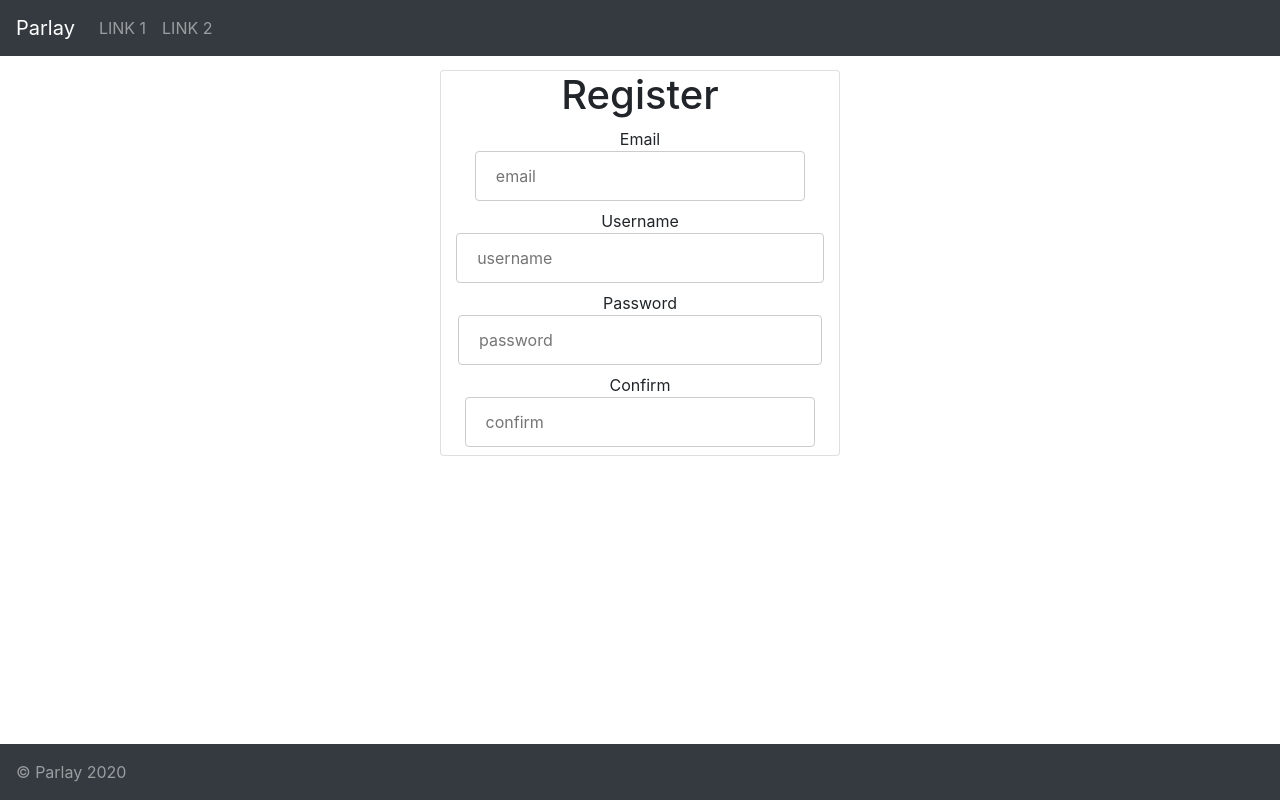
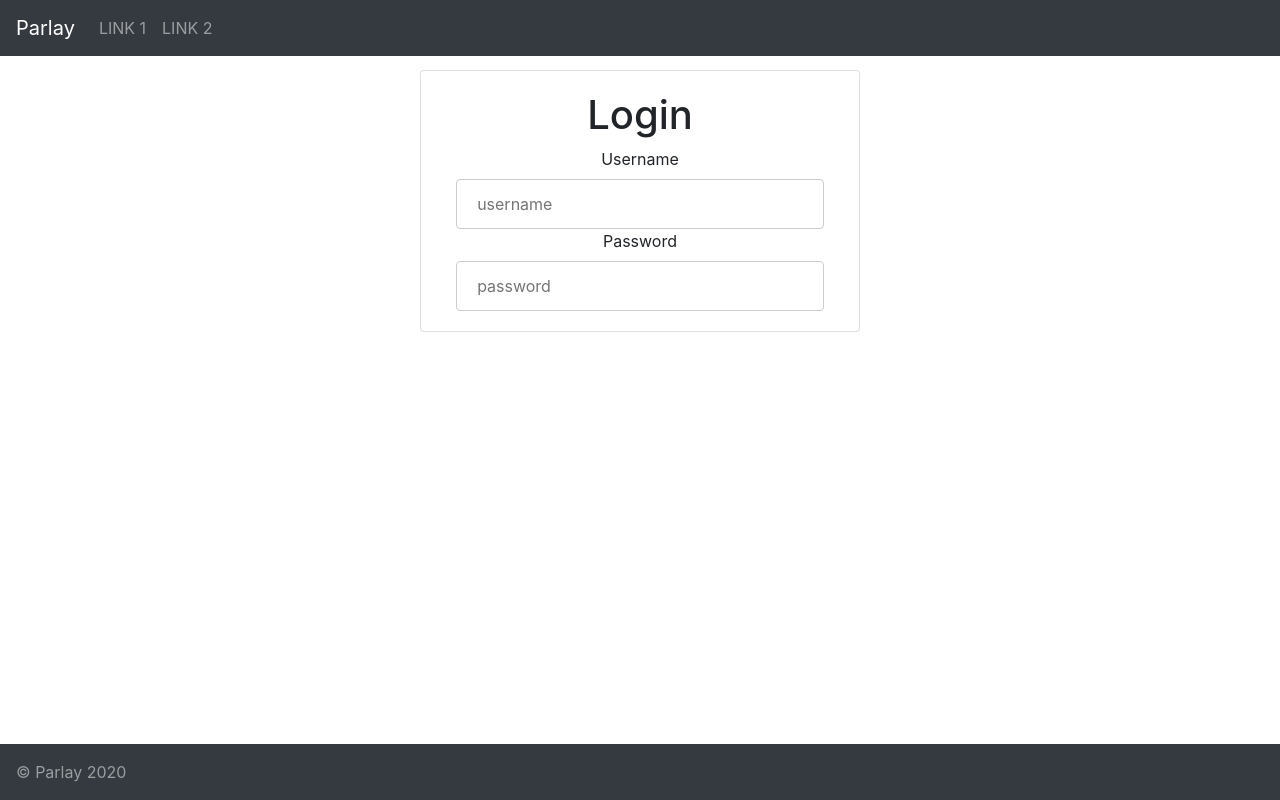
Before and after one commit to briandidthat/parlay, a React (Create React App) app: page /auth in a window 1280 px wide. Built offline with nearby package versions, Linux system fonts and the light colour scheme.

Commit message:
fix form sizing

```diff
--- a/src/Components/Authentication/index.js
+++ b/src/Components/Forms/index.js
@@ -1,8 +1,8 @@
 import React from "react";
-import { Formik, Form } from "formik";
-import { CustomField } from "../Input";
+import { Formik, Form, Field } from "formik";
 import { RegisterSchema, LoginSchema } from "../../utils/Validation";
 import { Col, Container, Row } from "react-bootstrap";
+import "./style.css";
 
 export function LoginForm() {
   return (
@@ -15,7 +15,7 @@ export function LoginForm() {
         actions.setSubmitting(false);
       }}
     >
-      {() => (
+      {({ errors, touched }) => (
         <Container fluid style={{ textAlign: "center" }}>
           <Form>
             <Row>
@@ -25,24 +25,30 @@ export function LoginForm() {
             </Row>
             <Row>
               <Col>
-                <CustomField
-                  className="field"
+                <label htmlFor="username">Username</label>
+                <Field
                   name="username"
-                  component={CustomField}
                   placeholder="username"
-                  type="username"
+                  type="text"
+                  id="username"
                 />
+                {touched.username && errors.username ? (
+                  <div className="error">{errors.username}</div>
+                ) : null}
               </Col>
             </Row>
             <Row>
               <Col>
-                <CustomField
-                  className="field"
+                <label htmlFor="password">Password</label>
+                <Field
                   name="password"
-                  component={CustomField}
                   placeholder="password"
                   type="password"
+                  id="password"
                 />
+                {touched.password && errors.password ? (
+                  <div className="error">{errors.password}</div>
+                ) : null}
               </Col>
             </Row>
           </Form>
@@ -68,8 +74,8 @@ export function RegistrationForm() {
         actions.setSubmitting(false);
       }}
     >
-      {() => (
-        <Container fluid style={{ textAlign: "center" }}>
+      {({ errors, touched }) => (
+        <Container fluid style={{ textAlign: "center", alignItems: "center" }}>
           <Form>
             <Row>
               <Col>
@@ -78,46 +84,59 @@ export function RegistrationForm() {
             </Row>
             <Row>
               <Col>
-                <CustomField
-                  label="Email"
+                <label htmlFor="email"> Email</label>
+                <Field
                   name="email"
-                  component={CustomField}
                   placeholder="email"
                   type="email"
+                  id="email"
                 />
+                {touched.email && errors.email ? (
+                  <div className="error">{errors.email}</div>
+                ) : null}
               </Col>
             </Row>
             <Row>
               <Col>
-                <CustomField
-                  label="Username"
+                <label htmlFor="username">Username</label>
+                <Field
                   name="username"
-                  component={CustomField}
                   placeholder="username"
                   type="text"
+                  id="password"
                 />
+                {touched.username && errors.username ? (
+                  <div className="error">{errors.username}</div>
+                ) : null}
               </Col>
             </Row>
             <Row>
               <Col>
-                <CustomField
-                  label="Password"
+                <label htmlFor="password">Password</label>
+                <Field
                   name="password"
-                  component={CustomField}
                   placeholder="password"
                   type="password"
+                  id="password"
                 />
+                {touched.password && errors.password ? (
+                  <div className="error">{errors.password}</div>
+                ) : null}
               </Col>
             </Row>
             <Row>
               <Col>
-                <CustomField
+                <label htmlFor="confirm">Confirm</label>
+                <Field
                   label="Confirm"
                   name="confirmPassword"
-                  component={CustomField}
                   placeholder="confirm"
                   type="password"
+                  id="confirm"
                 />
+                {touched.confirmPassword && errors.confirmPassword ? (
+                  <div className="error">{errors.confirmPassword}</div>
+                ) : null}
               </Col>
             </Row>
           </Form>
--- a/src/Components/Input/style.css
+++ b/src/Components/Forms/style.css
@@ -1,8 +1,8 @@
-/* Style inputs */
 input {
     width: 100%;
+    min-width: 100%;
     padding: 12px 20px;
-    margin: 8px 0;
+    margin: 8px 2;
     display: inline-block;
     border: 1px solid #ccc;
     border-radius: 4px;
--- a/src/Components/Input/index.js
+++ /dev/null
@@ -1,19 +0,0 @@
-import React from "react";
-import { useField } from "formik";
-import "./style.css";
-
-export const CustomField = ({ label, ...props }) => {
-    const [field, meta] = useField(props);
-
-    return (
-      <>
-        <label>
-          {label}
-          <input {...field} {...props} />
-        </label>
-        {meta.touched && meta.error ? (
-          <div className="error">{meta.error}</div>
-        ) : null}
-      </>
-    );
-  };
--- a/src/Pages/Auth/auth.css
+++ /dev/null
@@ -1,6 +0,0 @@
-.grid {
-    margin: auto;
-    width: 50%;
-    border: 3px solid green;
-    padding: 10px;
-  }
--- a/src/Pages/Auth/index.js
+++ b/src/Pages/Auth/index.js
@@ -1,14 +1,16 @@
 import { Card } from "react-bootstrap";
 import React, { useState } from "react";
-import { RegistrationForm, LoginForm } from "../../Components/Authentication";
+import { RegistrationForm, LoginForm } from "../../Components/Forms";
 
 export default function Authentication() {
-  const [login] = useState(false);
+  const [login] = useState(true);
 
   return (
     <div className="col d-flex justify-content-center">
       <Card>
+        <Card.Body>
         {login ? <LoginForm /> : <RegistrationForm />}
+        </Card.Body>
       </Card>
     </div>
   );
--- a/src/Pages/Home/index.js
+++ b/src/Pages/Home/index.js
@@ -1,5 +1,5 @@
 import React from "react";
 
 export default function Home () {
-
+    return "HOME";
 }
```
